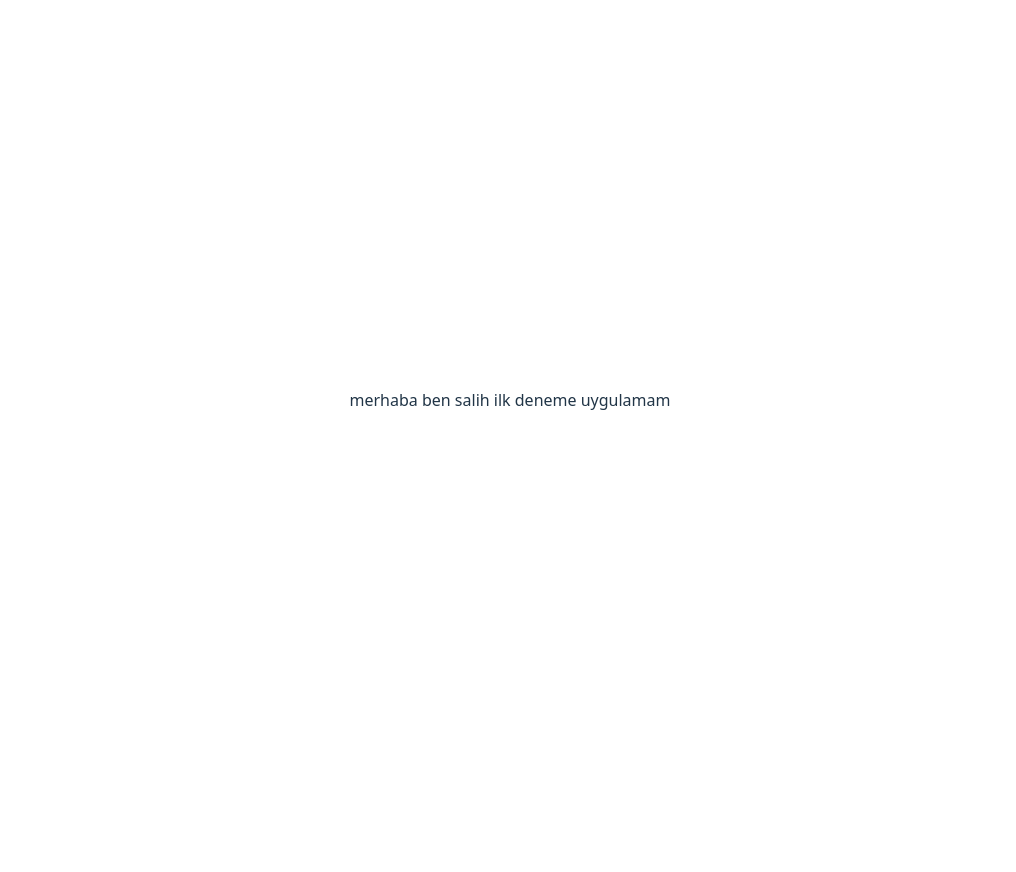
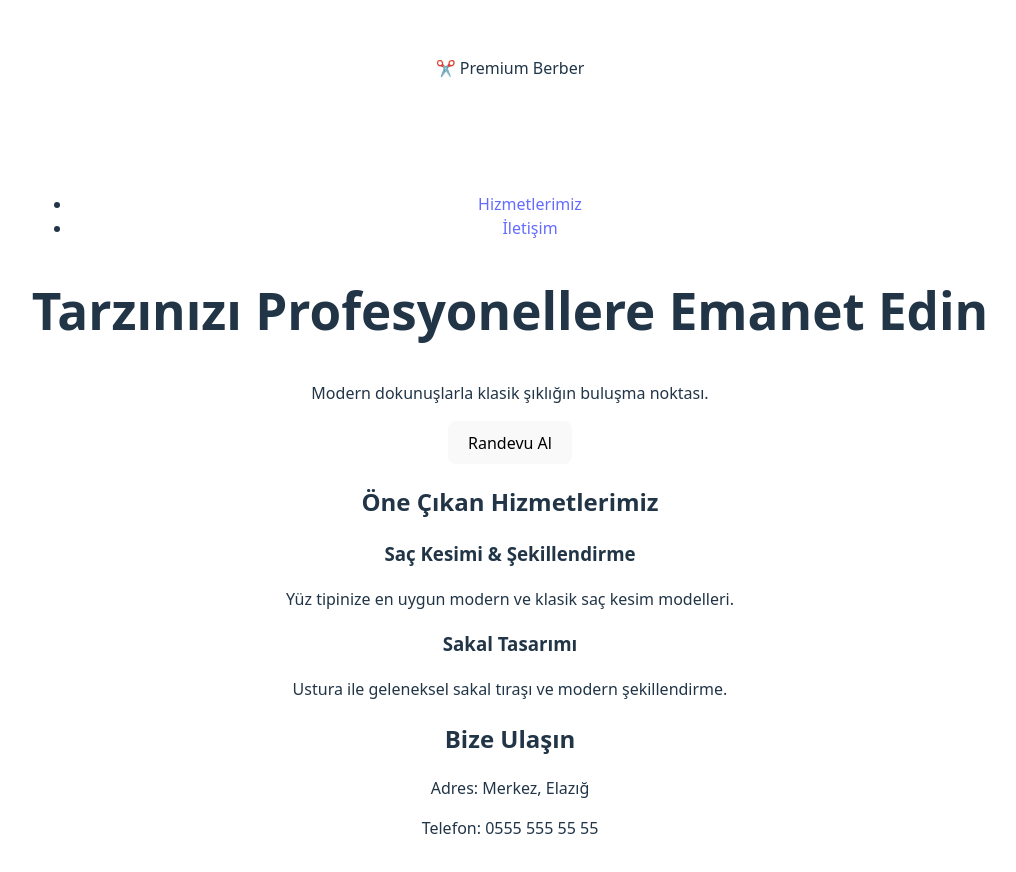
Before and after one commit to ymsalih/GitUygulamalari, a React (Vite) app: page / in a window 1280 px wide. Shown: the top 872 px of the page, without its empty margins (130-1146 px from the left). Before the commit the page ends 800 px from the top, so only its background shows below. Built offline with nearby package versions, Linux system fonts and the light colour scheme.

Commit message:
feat: Berber sitesi SEO ayarları ve React ana bileşeni eklendi.

```diff
--- a/index.html
+++ b/index.html
@@ -1,10 +1,15 @@
 <!doctype html>
-<html lang="en">
+<html lang="tr">
   <head>
     <meta charset="UTF-8" />
     <link rel="icon" type="image/svg+xml" href="/vite.svg" />
     <meta name="viewport" content="width=device-width, initial-scale=1.0" />
-    <title>gitdenemeuygulamalari</title>
+
+    <meta name="description"
+      content="Elazığ'ın en iyi premium erkek kuaförü. Modern saç kesimi, sakal tıraşı ve cilt bakımı hizmetleri için hemen randevu alın." />
+    <meta name="keywords"
+      content="Elazığ berber, erkek kuaförü, saç kesimi, sakal tasarımı" />
+    <title>Premium Erkek Kuaförü | Profesyonel Saç & Sakal Tasarımı</title>
   </head>
   <body>
     <div id="root"></div>
--- a/src/App.tsx
+++ b/src/App.tsx
@@ -1,15 +1,45 @@
-import { useState } from 'react'
-import reactLogo from './assets/react.svg'
-import viteLogo from '/vite.svg'
 import './App.css'
 
 function App() {
-  const [count, setCount] = useState(0)
+  return (
+    <div className="app-container">
+      <header>
+        <nav>
+          <div className="logo">✂️ Premium Berber</div>
+          <ul>
+            <li><a href="#hizmetler">Hizmetlerimiz</a></li>
+            <li><a href="#iletisim">İletişim</a></li>
+          </ul>
+        </nav>
+      </header>
 
-  return (
-    <>
-      <p>merhaba ben salih ilk deneme uygulamam </p>
-    </>
+      <main>
+        {/* SEO: Sayfada sadece bir tane h1 olmalıdır */}
+        <section className="hero">
+          <h1>Tarzınızı Profesyonellere Emanet Edin</h1>
+          <p>Modern dokunuşlarla klasik şıklığın buluşma noktası.</p>
+          <button className="cta-button">Randevu Al</button>
+        </section>
+
+        <section id="hizmetler" className="services">
+          <h2>Öne Çıkan Hizmetlerimiz</h2>
+          <article className="service-card">
+            <h3>Saç Kesimi & Şekillendirme</h3>
+            <p>Yüz tipinize en uygun modern ve klasik saç kesim modelleri.</p>
+          </article>
+          <article className="service-card">
+            <h3>Sakal Tasarımı</h3>
+            <p>Ustura ile geleneksel sakal tıraşı ve modern şekillendirme.</p>
+          </article>
+        </section>
+      </main>
+
+      <footer id="iletisim">
+        <h2>Bize Ulaşın</h2>
+        <p>Adres: Merkez, Elazığ</p>
+        <p>Telefon: 0555 555 55 55</p>
+      </footer>
+    </div>
   )
 }
 
--- a/src/index.css
+++ b/src/index.css
@@ -5,7 +5,7 @@
 
   color-scheme: light dark;
   color: rgba(255, 255, 255, 0.87);
-  background-color: #8d0e0e;
+  background-color: #9a3232;
 
   font-synthesis: none;
   text-rendering: optimizeLegibility;
```
